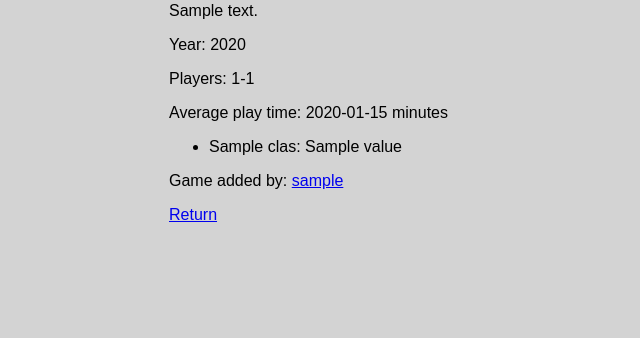
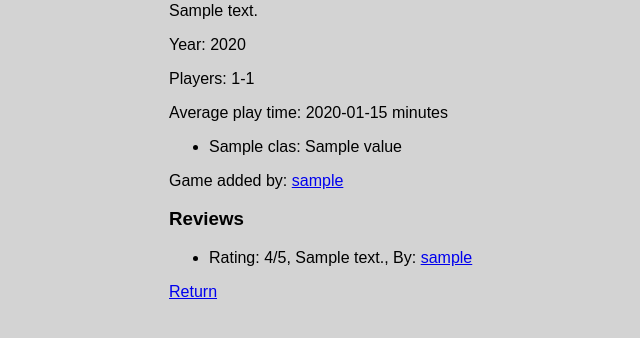
Before and after one commit to SeedimV/boardgame-vault, a Flask app: template templates/show_game.html in a window 1280 px wide. Shown: the part 164-502 px from the top of the page, without its empty margins (71-711 px from the left). Run offline with Flask 3, Linux system fonts and the light colour scheme; the template is opened without the code that fills it: most values are stand-ins (such as "Sample title", 1, 10 or a date in 2020).

Commit message:
feat: add reviews

```diff
--- a/app.py
+++ b/app.py
@@ -50,7 +50,8 @@ def show_game(game_id):
     if not game:
         abort(404)
     classes = games.get_classes(game_id)
-    return render_template("show_game.html", game=game, classes=classes)
+    reviews = games.get_reviews(game_id)
+    return render_template("show_game.html", game=game, classes=classes, reviews=reviews)
 
 @app.route("/new_game")
 def new_game():
@@ -82,6 +83,36 @@ def create_game():
 
     game_id = games.add_game(game, user_id, classes)
     return redirect("/game/" + str(game_id))
+
+@app.route("/create_review", methods=["POST"])
+def create_review():
+    require_login()
+    check_csrf()
+
+    rating = request.form["rating"]
+    description = request.form["description"]
+    game_id = request.form["game_id"]
+    game = games.get_game(game_id)
+
+    if not game:
+            abort(404)
+
+    try:
+        rating = int(request.form.get("rating", 0))
+    except (ValueError, TypeError):
+        abort(400)
+
+    if not (1 <= rating <= 5):
+        abort(400)
+
+    description = request.form.get("description", "").strip()
+    if len(description) > 1000:
+        abort(400)
+
+    user_id = session["user_id"]
+    games.add_review(game_id, user_id, rating, description)
+
+    return redirect(f"/game/{game_id}")
 
 @app.route("/edit_game/<int:game_id>")
 def edit_game(game_id):
--- a/schema.sql
+++ b/schema.sql
@@ -15,6 +15,14 @@ CREATE TABLE games (
     user_id INTEGER REFERENCES users
 );
 
+CREATE TABLE reviews (
+    id INTEGER PRIMARY KEY,
+    game_id INTEGER REFERENCES games,
+    user_id INTEGER REFERENCES users,
+    rating INTEGER,
+    description TEXT
+);
+
 CREATE TABLE classes(
     id INTEGER PRIMARY KEY,
     title TEXT,
--- a/templates/show_game.html
+++ b/templates/show_game.html
@@ -33,6 +33,28 @@
 <p>
   Game added by: <a href="/user/{{ game.user_id }}">{{ game.username }}</a>
 </p>
+<h3>Reviews</h3>
+<ul>
+  {% for review in reviews %}
+  <li>Rating: {{ review.rating }}/5, {{ review.description }}, By: <a href="/user/{{ review.user_id }}">{{ review.username }}</a></li>
+  {% endfor %}
+</ul>
+{% if session.user_id %}
+<h3>Add review</h3>
+<form action="/create_review" method="post">
+  <p>
+    <label for="rating">Rating</label>(1-5): <br />
+    <input type="number" id="rating" name="rating" min="1" max="5" required />
+  </p>
+  <p>
+    <label for="description">Review</label>: <br />
+    <textarea id="description" name="description" rows="8" cols="60" maxlength="1000"></textarea>
+  </p>
+  <input type="hidden" name="game_id" value="{{ game.id }}" />.
+  <input type="hidden" name="csrf_token" value="{{ session.csrf_token }}" />
+  <input type="submit" value="Add review" />
+</form>
+{% endif %}
 <p>
   <a href="/">Return</a>
 </p>
```
Also changed, not shown: games.py (+14 -0 lines).
